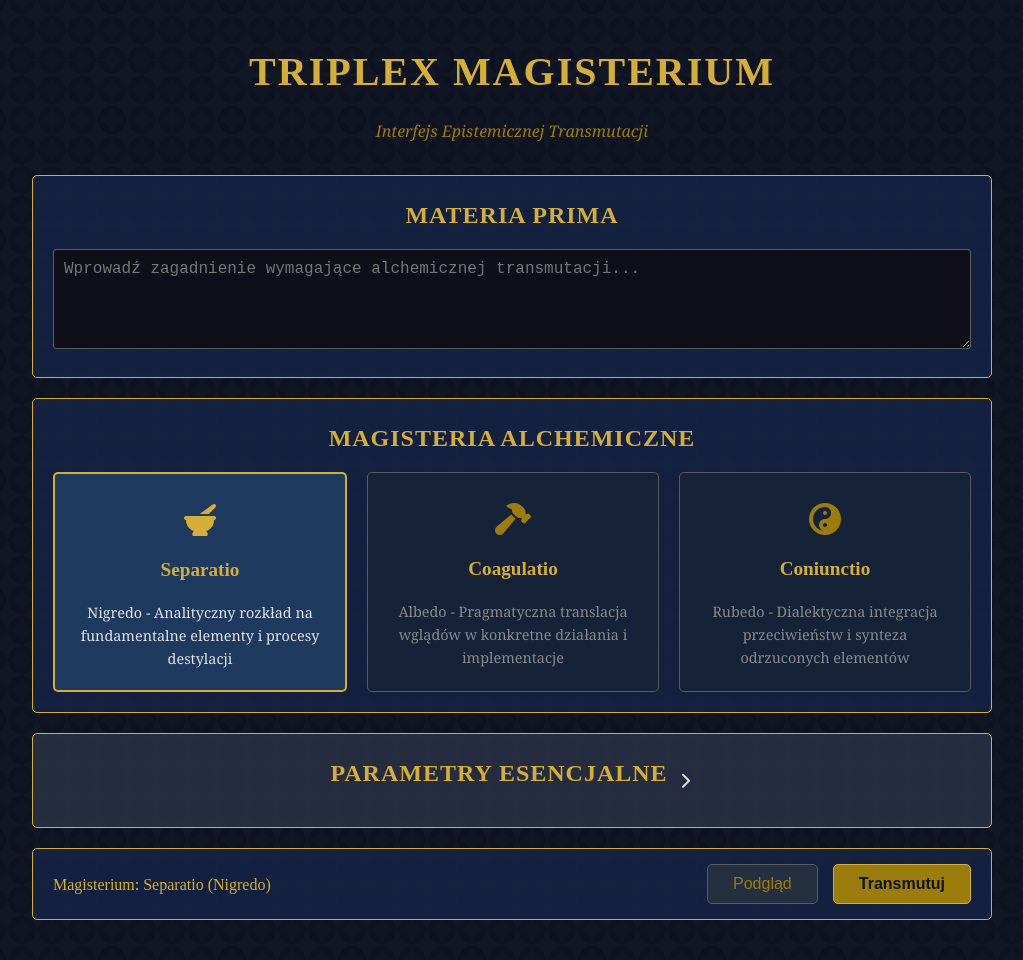
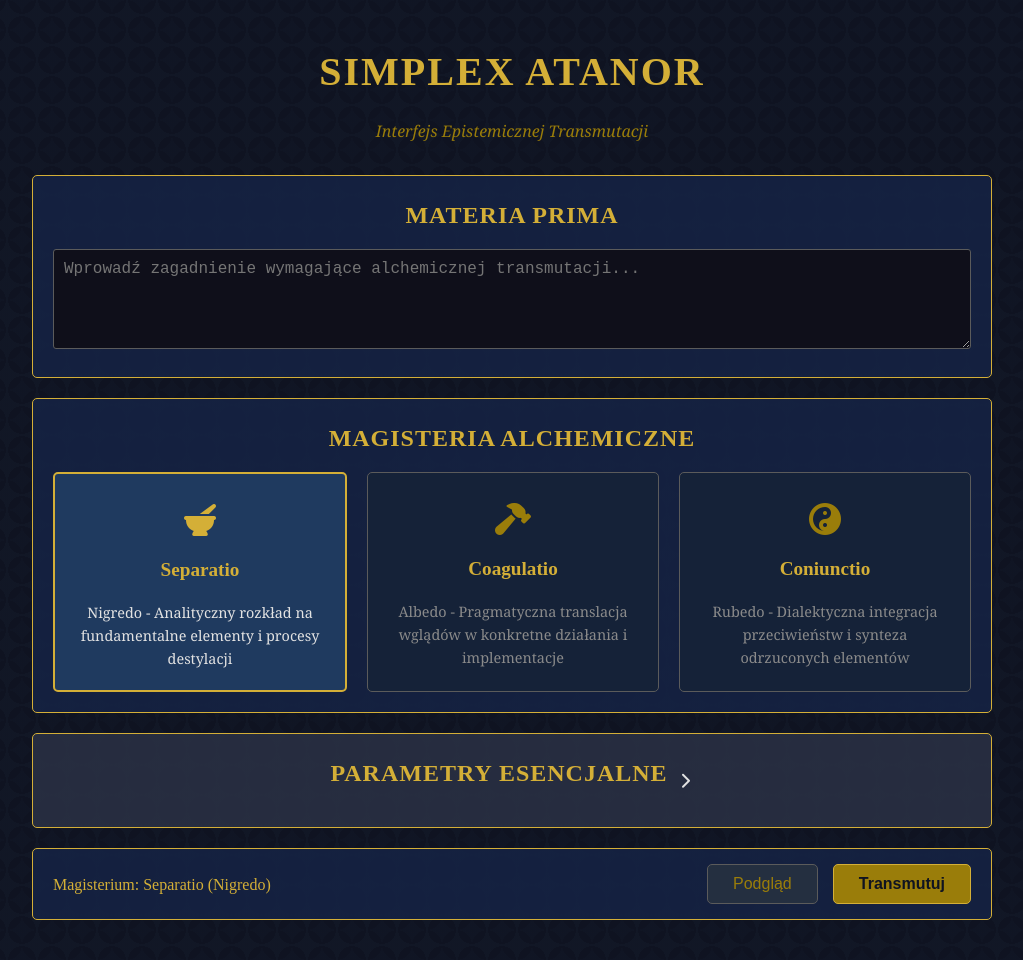
Before and after one commit to SaneFungus/Triplex-Magisterium, a plain HTML site: page index.html in a window 1280 px wide. Shown: the whole page, without its empty margins (128-1151 px from the left). Drawn offline with Linux system fonts and the light colour scheme.

Commit message:
Update index.html
ZMIANA NAZWY

```diff
--- a/index.html
+++ b/index.html
@@ -3,14 +3,14 @@
 <head>
     <meta charset="UTF-8">
     <meta name="viewport" content="width=device-width, initial-scale=1.0">
-    <title>Triplex Magisterium - Interfejs Epistemiczny</title>
+    <title>Simplex Atanor - Interfejs Epistemiczny</title>
     <link rel="stylesheet" href="styles.css">
     <link rel="stylesheet" href="https://cdnjs.cloudflare.com/ajax/libs/font-awesome/6.4.0/css/all.min.css">
 </head>
 <body>
     <div class="container">
         <header>
-            <h1>TRIPLEX MAGISTERIUM</h1>
+            <h1>SIMPLEX ATANOR</h1>
             <p class="subtitle">Interfejs Epistemicznej Transmutacji</p>
         </header>
 
```
